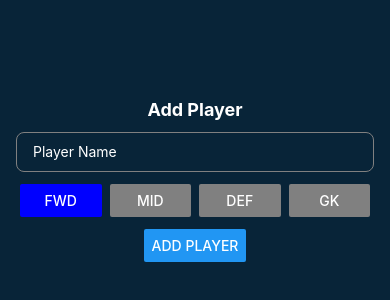
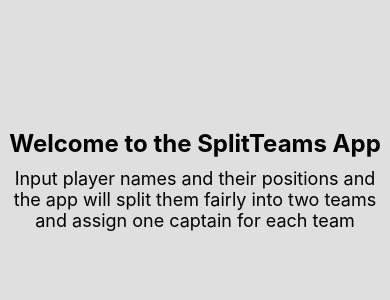
Before and after one commit to cosmin-oros/SplitTeams-App, a React Native app in the folder SplitTeams/: screen /WelcomeScreen in a window 390 px wide. Shown: the part 242-542 px from the top of the page. Built offline with nearby package versions, Linux system fonts and the light colour scheme.

Commit message:
welcome screen init

```diff
--- a/SplitTeams/App.tsx
+++ b/SplitTeams/App.tsx
@@ -1,5 +1,6 @@
-import MainScreen from './screens/MainScreen'
+import InputScreen from './screens/InputScreen'
 import DisplayTeamsScreen from './screens/DisplayTeamsScreen';
+import WelcomeScreen from './screens/WelcomeScreen';
 import {NavigationContainer} from '@react-navigation/native';
 import {createNativeStackNavigator} from '@react-navigation/native-stack';
 
@@ -8,8 +9,9 @@ const Stack = createNativeStackNavigator();
 export default function App() {
   return (
     <NavigationContainer>
-      <Stack.Navigator initialRouteName='MainScreen'>
-        <Stack.Screen name='MainScreen' component={MainScreen} options={{headerShown: false}}/>
+      <Stack.Navigator initialRouteName='WelcomeScreen'>
+        <Stack.Screen name='WelcomeScreen' component={WelcomeScreen} options={{headerShown: false}}/>
+        <Stack.Screen name='InputScreen' component={InputScreen} options={{headerShown: false}}/>
         {/* <Stack.Screen name='DisplayTeamsScreen' component={DisplayTeamsScreen} options={{headerShown: false}}/> */}
       </Stack.Navigator>
     </NavigationContainer>
--- a/SplitTeams/package.json
+++ b/SplitTeams/package.json
@@ -24,6 +24,7 @@
   "devDependencies": {
     "@babel/core": "^7.20.0",
     "@types/react": "~18.0.14",
+    "@types/react-native": "^0.71.6",
     "typescript": "^4.9.4"
   },
   "private": true
--- /dev/null
+++ b/SplitTeams/screens/WelcomeScreen.tsx
@@ -0,0 +1,39 @@
+import React from 'react';
+import { View, Text, StyleSheet } from 'react-native';
+import { useNavigation, NavigationProp, ParamListBase } from '@react-navigation/native';
+
+type WelcomeScreenProps = {
+  navigation: NavigationProp<ParamListBase, 'InputScreen'>;
+}
+
+const WelcomeScreen = ({ navigation } : WelcomeScreenProps) => {
+  return(
+    <View style={styles.container}>
+      <Text style={styles.title}>Welcome to the SplitTeams App</Text>
+      <Text style={styles.subtitle}>Input player names and their positions and the app will split them fairly into two teams and assign one captain for each team</Text>
+    </View>
+  );
+}
+
+const styles = StyleSheet.create({
+  container: {
+    backgroundColor: '#DFDFDF',
+    flex: 1,
+    alignItems: 'center',
+    justifyContent: 'center',
+    width: '100%',
+    height: '100%',
+  },
+  title: {
+    fontSize: 24,
+    fontWeight: 'bold',
+    marginBottom: 10,
+  },
+  subtitle: {
+    fontSize: 18,
+    textAlign: 'center',
+  },
+
+});
+
+export default WelcomeScreen;
```
Also changed, not shown: SplitTeams/screens/InputScreen.tsx (renamed from SplitTeams/screens/MainScreen.tsx, +4 -4 lines), 1 other file (tests, documents, lock files or other folders).
